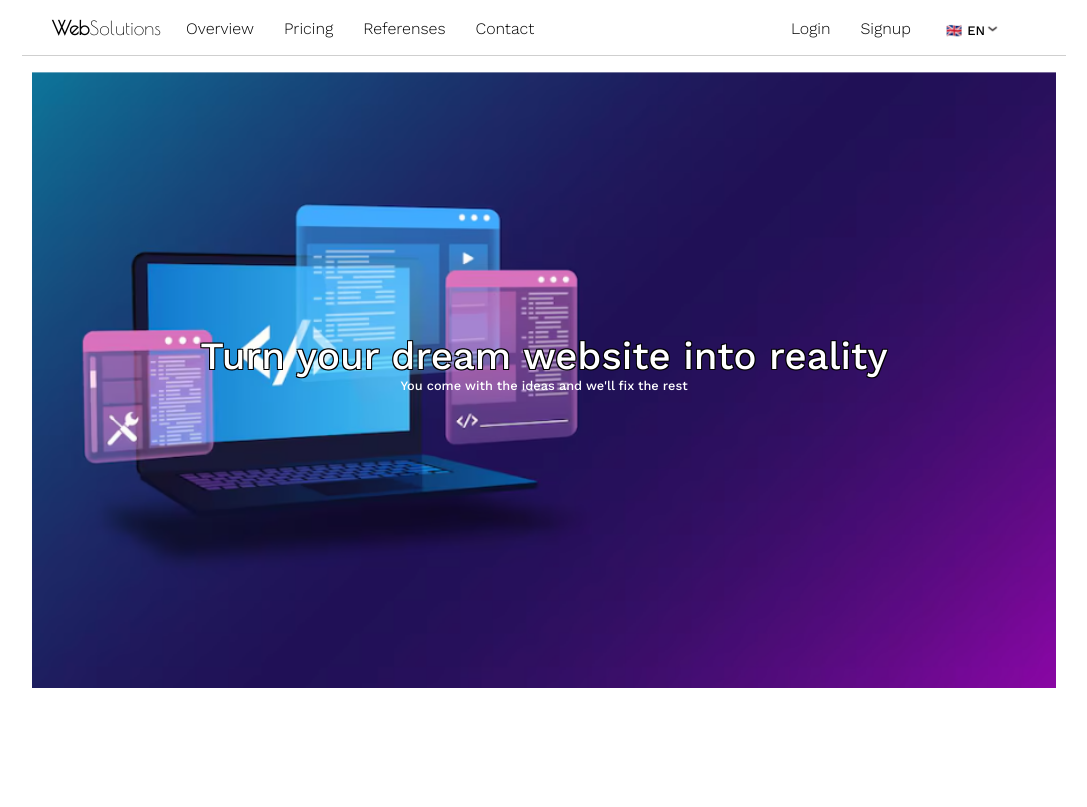
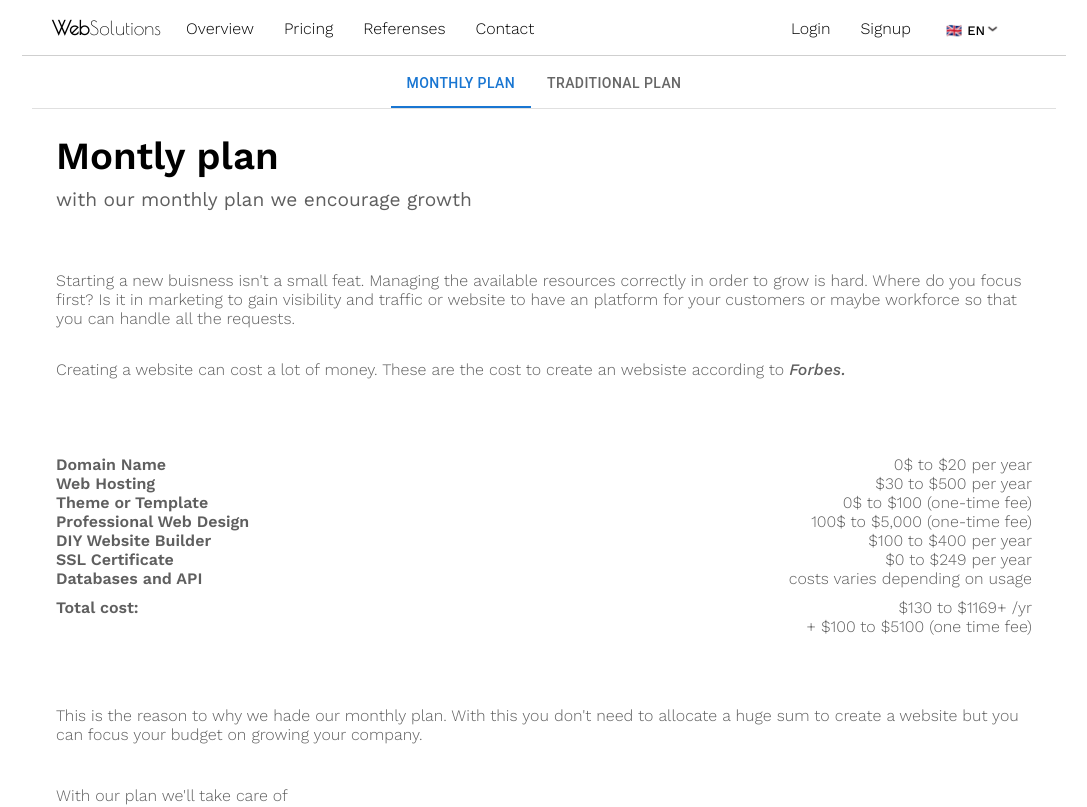
Before and after one commit to kemannguyen/Websolutions, a React (Create React App) app: page /pricing/monthly in a window 1280 px wide. Before the commit this address led to /. Shown: the top 807 px of the page, without its empty margins (106-1193 px from the left). Built offline with nearby package versions, Linux system fonts and the light colour scheme.

Commit message:
feat: pricing page initiated

```diff
--- a/package.json
+++ b/package.json
@@ -3,6 +3,9 @@
   "version": "0.1.0",
   "private": true,
   "dependencies": {
+    "@emotion/react": "^11.13.3",
+    "@emotion/styled": "^11.13.0",
+    "@mui/material": "^6.1.7",
     "@testing-library/jest-dom": "^5.17.0",
     "@testing-library/react": "^13.4.0",
     "@testing-library/user-event": "^13.5.0",
--- a/src/App.js
+++ b/src/App.js
@@ -11,6 +11,7 @@ import {
 import ProjectPage from "./Pages/ProjectPage/ProjectPage";
 import { ScrollProvider } from "./Components/ScrollContext";
 import Footer from "./Components/Footer";
+import PricingPage from "./Pages/PricingPage/PricingPage";
 
 function App() {
   return (
@@ -20,6 +21,14 @@ function App() {
         <div>
           <Routes>
             <Route path="/" element={<LandingPage />} />
+            <Route
+              path="/pricing/monthly"
+              element={<PricingPage index={0} />}
+            />
+            <Route
+              path="/pricing/traditional"
+              element={<PricingPage index={1} />}
+            />
             <Route path="/referens" element={<ProjectPage />} />
             <Route path="/contact" element={<ProjectPage />} />
             <Route path="/login" element={<ProjectPage />} />
--- /dev/null
+++ b/src/Components/CustomTabPanel.js
@@ -0,0 +1,80 @@
+import React, { useState, useEffect } from "react";
+import PropTypes from "prop-types";
+import Tabs from "@mui/material/Tabs";
+import Tab from "@mui/material/Tab";
+import Box from "@mui/material/Box";
+import PricingMonthPage from "../Pages/PricingPage/PricingMonthPage";
+import PricingTradPage from "../Pages/PricingPage/PricingTradPage";
+import { useTranslation } from "react-i18next";
+import { useScroll } from "./ScrollContext";
+
+function CustomTabPanel(props) {
+  const { children, value, index, ...other } = props;
+
+  return (
+    <div
+      role="tabpanel"
+      hidden={value !== index}
+      id={`simple-tabpanel-${index}`}
+      aria-labelledby={`simple-tab-${index}`}
+      {...other}
+    >
+      {value === index && <Box sx={{ p: 3 }}>{children}</Box>}
+    </div>
+  );
+}
+
+CustomTabPanel.propTypes = {
+  children: PropTypes.node,
+  index: PropTypes.number.isRequired,
+  value: PropTypes.number.isRequired,
+};
+
+function a11yProps(index) {
+  return {
+    id: `simple-tab-${index}`,
+    "aria-controls": `simple-tabpanel-${index}`,
+  };
+}
+
+export default function PricingTabs(child) {
+  const [value, setValue] = useState(0);
+  const { t } = useTranslation();
+  const { scrollTo } = useScroll();
+
+  useEffect(() => {
+    setValue(child.index.index);
+    console.log("index: ", child.index.index);
+  }, []);
+
+  const handleChange = (event, newValue) => {
+    setValue(newValue);
+    if (newValue === 0) {
+      scrollTo("", "/pricing/monthly");
+    } else if (newValue === 1) {
+      scrollTo("", "/pricing/traditional");
+    }
+  };
+
+  return (
+    <Box sx={{ width: "100%" }}>
+      <Box sx={{ borderBottom: 1, borderColor: "divider" }}>
+        <Tabs
+          value={value}
+          onChange={handleChange}
+          aria-label="basic tabs example"
+          centered
+        >
+          <Tab label={t("MonPlan")} {...a11yProps(0)} />
+          <Tab label={t("TradPlan")} {...a11yProps(1)} />
+        </Tabs>
+      </Box>
+      <CustomTabPanel value={value} index={0}>
+        <PricingMonthPage />
+      </CustomTabPanel>
+      <CustomTabPanel value={value} index={1}>
+        <PricingTradPage />
+      </CustomTabPanel>
+    </Box>
+  );
+}
--- a/src/Pages/LandingPage/LandingPage.js
+++ b/src/Pages/LandingPage/LandingPage.js
@@ -17,6 +17,15 @@ const LandingPage = () => {
   const { sectionRefs } = useScroll();
   const [headerShown, setHeaderShown] = useState(false);
   const { t } = useTranslation();
+
+  const { scrollTo } = useScroll();
+
+  const ToPricingTraditional = () => {
+    scrollTo("", "/pricing/traditional");
+  };
+  const ToPricingMonthly = () => {
+    scrollTo("", "/pricing/monthly");
+  };
 
   return (
     <div className="general work-sans">
@@ -232,7 +241,10 @@ const LandingPage = () => {
                 <img className="feat-icon mr-10" src={check} />
                 <text className="font-small">{t("Point8")}</text>
               </div>
-              <button className="mt-10 padding-10px btn-rounded white">
+              <button
+                className="mt-10 padding-10px btn-rounded white"
+                onClick={ToPricingMonthly}
+              >
                 <text className="bold-mid-x work-sans"> {t("Order")}</text>
               </button>
             </div>
@@ -277,7 +289,10 @@ const LandingPage = () => {
                 <img className="feat-icon mr-10" src={check} />
                 <text className="font-small">{t("Point8")}</text>
               </div>
-              <button className="mt-10 padding-10px btn-rounded white ">
+              <button
+                className="mt-10 padding-10px btn-rounded white "
+                onClick={ToPricingTraditional}
+              >
                 <text className="bold-mid-x work-sans"> {t("Order")}</text>
               </button>
             </div>
--- /dev/null
+++ b/src/Pages/PricingPage/PricingMonthPage.js
@@ -0,0 +1,71 @@
+import React from "react";
+
+const PricingMonthPage = () => {
+  return (
+    <div className="flex-dir-ver">
+      <text className="font-title bold-mid-x">Montly plan</text>
+      <text className="font-subtitle font-gray bold-none paddingy-10">
+        {" "}
+        with our monthly plan we encourage growth
+      </text>
+      <p className="font-gray mt-60">
+        {" "}
+        Starting a new buisness isn't a small feat. Managing the available
+        resources correctly in order to grow is hard. Where do you focus first?
+        Is it in marketing to gain visibility and traffic or website to have an
+        platform for your customers or maybe workforce so that you can handle
+        all the requests.
+      </p>
+
+      <p className="font-gray">
+        Creating a website can cost a lot of money. These are the cost to create
+        an websiste according to{" "}
+        <text className="bold-mid font-italic ">Forbes.</text>
+      </p>
+
+      <div className="font-gray flex-dir-ver w100p mt-60">
+        <div className="flex-dir-hor space-between">
+          <text className="bold-mid-x">Domain Name</text>
+          <text>0$ to $20 per year</text>
+        </div>
+        <div className="flex-dir-hor space-between">
+          <text className="bold-mid-x">Web Hosting</text>
+          <text>$30 to $500 per year</text>
+        </div>
+        <div className="flex-dir-hor space-between">
+          <text className="bold-mid-x">Theme or Template</text>
+          <text>0$ to $100 (one-time fee)</text>
+        </div>
+        <div className="flex-dir-hor space-between">
+          <text className="bold-mid-x">Professional Web Design </text>
+          <text>100$ to $5,000 (one-time fee)</text>
+        </div>
+        <div className="flex-dir-hor space-between">
+          <text className="bold-mid-x">DIY Website Builder </text>
+          <text>$100 to $400 per year</text>
+        </div>
+        <div className="flex-dir-hor space-between">
+          <text className="bold-mid-x">SSL Certificate</text>
+          <text> $0 to $249 per year</text>
+        </div>
+        <div className="flex-dir-hor space-between">
+          <text className="bold-mid-x">Databases and API</text>
+          <text> costs varies depending on usage</text>
+        </div>
+        <div className="flex-dir-hor space-between paddingy-10">
+          <text className="bold-mid-x">Total cost:</text>
+          <text> $130 to $1169+ /yr</text>
+        </div>
+        <text className="ml-auto">+ $100 to $5100 (one time fee) </text>
+      </div>
+      <p className="font-gray paddingy-10 mt-60">
+        This is the reason to why we hade our monthly plan. With this you don't
+        need to allocate a huge sum to create a website but you can focus your
+        budget on growing your company.
+      </p>
+      <p className="font-gray paddingy-10">With our plan we'll take care of</p>
+    </div>
+  );
+};
+
+export default PricingMonthPage;
--- a/src/Pages/PricingPage/PricingPage.js
+++ b/src/Pages/PricingPage/PricingPage.js
@@ -1,8 +1,8 @@
-import React from 'react'
+import React from "react";
+import PricingTabs from "../../Components/CustomTabPanel";
 
-const PricingPage = () => {
-
-/*
+const PricingPage = (index1) => {
+  /*
 Enter this cost in the
 
 Domain Name	$0 to $20 per year
@@ -13,8 +13,10 @@ DIY Website Builder	$100 to $400 per year
 SSL Certificate	$0 to $249 per year
 */
   return (
-    <div>PricingPage</div>
-  )
-}
+    <div className="general navbarpadding work-sans">
+      <PricingTabs index={index1} />
+    </div>
+  );
+};
 
-export default PricingPage
+export default PricingPage;
--- /dev/null
+++ b/src/Pages/PricingPage/PricingTradPage.js
@@ -0,0 +1,7 @@
+import React from "react";
+
+const PricingTradPage = () => {
+  return <div>PricingTradPage</div>;
+};
+
+export default PricingTradPage;
--- a/src/index.css
+++ b/src/index.css
@@ -16,6 +16,10 @@ code {
   width: 80vw;
   margin-left: 10%;
   padding: 10px;
+}
+
+.w100p {
+  width: 100%;
 }
 
 .navbarpadding {
@@ -55,3 +59,7 @@ code {
   padding-top: 60px;
   padding-bottom: 60px;
 }
+
+.font-italic {
+  font-style: italic;
+}
--- a/src/locales/en/translation.json
+++ b/src/locales/en/translation.json
@@ -55,6 +55,9 @@
 
     "Order": "See more / order",
 
+    "MonPlan": "Monthly plan",
+    "TradPlan": "Traditional plan",
+
     "username": {
         "label": "username",
         "placeholder": "placeholder..."
--- a/src/locales/sv/translation.json
+++ b/src/locales/sv/translation.json
@@ -55,6 +55,9 @@
 
     "Order": "Se mer / Beställ",
 
+    "MonPlan": "Månadsplan",
+    "TradPlan": "Traditionell plan",
+
     "username": {
         "label": "username",
         "placeholder": "placeholder..."
```
Also changed, not shown: 1 other file (tests, documents, lock files or other folders).
